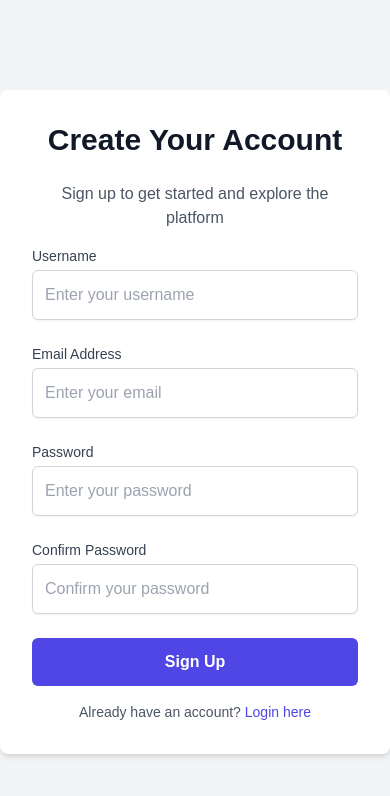
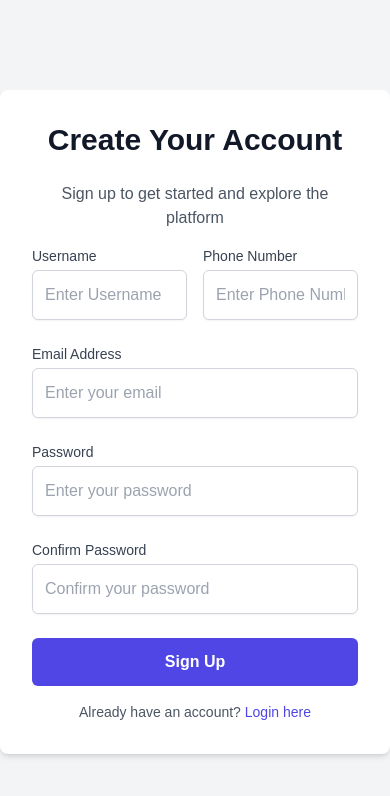
Before and after one commit to stanondieki/family_connect, a Next.js app: page /Auth/signup in a window 390 px wide. Shown: the top 796 px of the page. Built offline with nearby package versions, Linux system fonts and the light colour scheme.

Commit message:
Capture Phone Number on Register

```diff
--- a/pages/Auth/signup.js
+++ b/pages/Auth/signup.js
@@ -49,19 +49,36 @@
                 )}
 
                 <form onSubmit={handleSubmit} className="space-y-6">
-                    <div>
+                <div className="flex space-x-4">
+                    <div className="flex-1">
                         <label htmlFor="username" className="block text-sm font-medium text-gray-700">Username</label>
                         <input
                         id="username"
                         name="username"
                         type="text"
-                            placeholder="Enter your username"
+                        placeholder="Enter Username"
                         value={formData.username}
                         onChange={handleChange}
                         className="mt-1 block w-full p-3 border border-gray-300 rounded-md shadow-sm focus:ring-indigo-500 focus:border-indigo-500"
                         required
                         />
                     </div>
+                    <div className="flex-1">
+                        <label htmlFor="phone" className="block text-sm font-medium text-gray-700">Phone Number</label>
+                        <input
+                        id="phone"
+                        name="phone"
+                        type="text"
+                        placeholder="Enter Phone Number"
+                        value={formData.phone}
+                        onChange={handleChange}
+                        className="mt-1 block w-full p-3 border border-gray-300 rounded-md shadow-sm focus:ring-indigo-500 focus:border-indigo-500"
+                        required
+                        />
+                    </div>
+
+                    </div>
+
 
                     <div>
                         <label htmlFor="email" className="block text-sm font-medium text-gray-700">Email Address</label>
```
Lines whose indentation alone changed are shown as unchanged.
